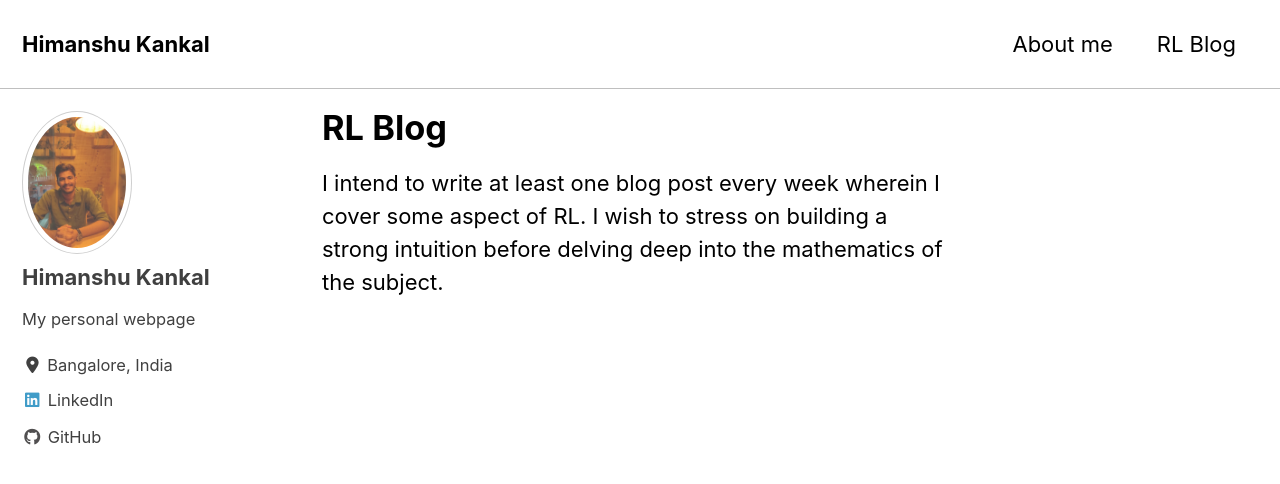
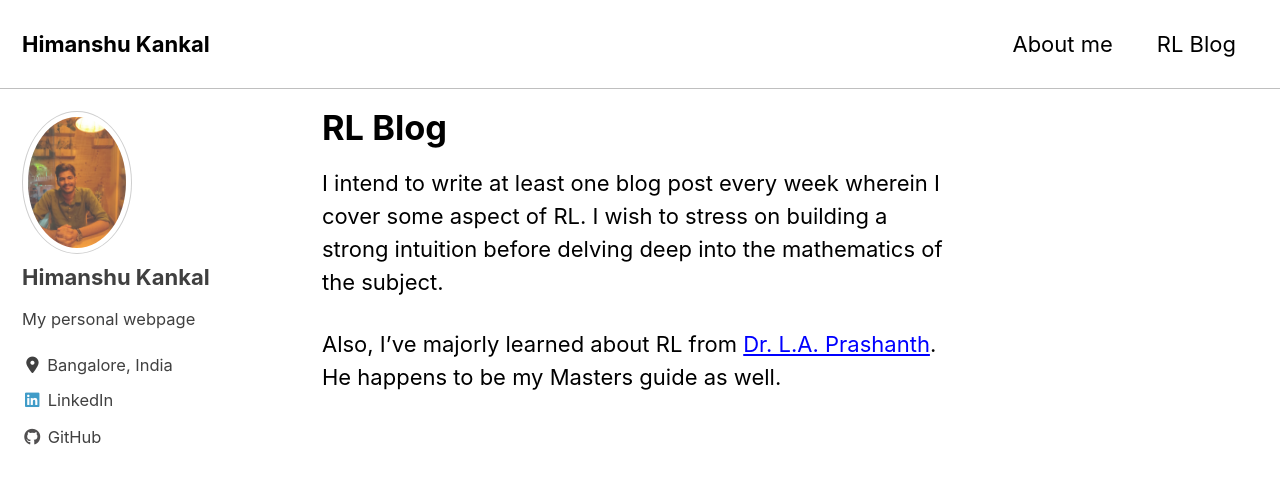
Before and after one commit to HimanUK/himanuk.github.io, a Jekyll site: the page built from _pages/RL_blog.md, in a window 1280 px wide and 900 px high. Shown: the top 484 px of the window. Built offline with Jekyll 4.4.1, drawn with Linux system fonts in a browser that asks for light colours; cached includes are drawn as plain includes; nearby versions of some CDN libraries.

Commit message:
Update RL_blog.md

```diff
--- a/_pages/RL_blog.md
+++ b/_pages/RL_blog.md
@@ -8,6 +8,8 @@ excerpt: "Blog on Reinforcement Learning"
 
 I intend to write at least one blog post every week wherein I cover some aspect of RL. I wish to stress on building a strong intuition before delving deep into the mathematics of the subject.
 
+Also, I've majorly learned about RL from [Dr. L.A. Prashanth](http://www.cse.iitm.ac.in/~prashla/). He happens to be my Masters guide as well.
+
 {% include group-by-array collection=site.posts field="tags" %}
 
 {% for tag in group_names %}
```
